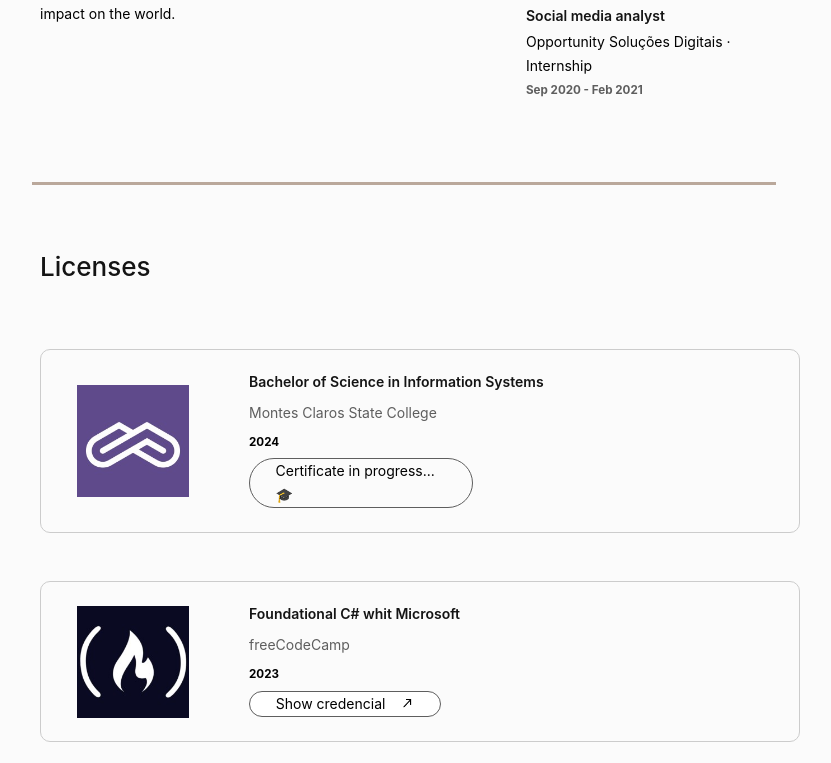
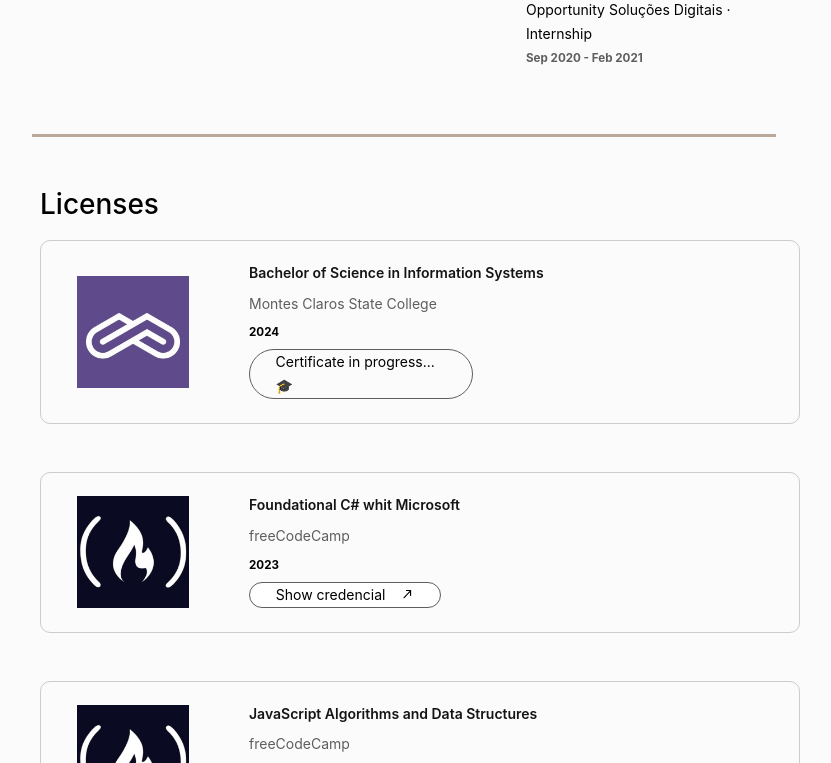
Before and after one commit to DanielBorgesDev/portifolio, a React (Create React App) app: page / in a window 1280 px wide. Shown: the part 717-1480 px from the top of the page, without its empty margins (236-1067 px from the left). Built offline with nearby package versions, Linux system fonts and the light colour scheme.

Commit message:
fix: remove space betwen title and containers

```diff
--- a/src/styles/components/DividerWrapper/styles.ts
+++ b/src/styles/components/DividerWrapper/styles.ts
@@ -3,7 +3,7 @@ import { Styles } from "../../Styles";
 
 export const ContainerDivider = styled.div`
     max-width: 792px;
-    padding:4rem 1.5rem;
+    padding:3rem 1.5rem;
     @media (${Styles.devices.mobileL}) {
         padding:4rem 0rem;
   }
--- a/src/styles/components/Licenses/index.tsx
+++ b/src/styles/components/Licenses/index.tsx
@@ -3,8 +3,10 @@ import FreeCodeCampIcon from "../../../assets/free_code_camp_logo.jpeg";
 import arrowIcon from "../../../assets/northEastArow.png";
 
 import {
-  CenteredContainerLicenses,
+  SectionLicenses,
+  TitleLicenses,
   ContainerLicenses,
+  LicenseItem,
   IconWrapper,
   ImageStyled,
   LinkedInButton,
@@ -16,9 +18,10 @@ import {
 
 const Licenses = () => {
   return (
-    <CenteredContainerLicenses>
-      <h2>Licenses</h2>
+    <SectionLicenses>
+      <TitleLicenses>Licenses</TitleLicenses>
       <ContainerLicenses>
+        <LicenseItem>
           <IconWrapper>
             <ImageStyled src={UniIcon} alt="Icon unimontes" />
           </IconWrapper>
@@ -30,9 +33,9 @@ const Licenses = () => {
               <p>Certificate in progress...🎓</p>
             </SimpleText>
           </TextsLicenses>
-      </ContainerLicenses>
+        </LicenseItem>
 
-      <ContainerLicenses>
+        <LicenseItem>
           <IconWrapper>
             <ImageStyled src={FreeCodeCampIcon} alt="Icon freecodecamp" />
           </IconWrapper>
@@ -48,9 +51,9 @@ const Licenses = () => {
               <img src={arrowIcon} alt="arrow icons" />
             </LinkedInButton>
           </TextsLicenses>
-      </ContainerLicenses>
+        </LicenseItem>
 
-      <ContainerLicenses>
+        <LicenseItem>
           <IconWrapper>
             <ImageStyled src={FreeCodeCampIcon} alt="Icon freecodecamp" />
           </IconWrapper>
@@ -66,9 +69,9 @@ const Licenses = () => {
               <img src={arrowIcon} alt="arrow icons" />
             </LinkedInButton>
           </TextsLicenses>
-      </ContainerLicenses>
+        </LicenseItem>
 
-      <ContainerLicenses>
+        <LicenseItem>
           <IconWrapper>
             <ImageStyled src={FreeCodeCampIcon} alt="Icon freecodecamp" />
           </IconWrapper>
@@ -84,8 +87,9 @@ const Licenses = () => {
               <img src={arrowIcon} alt="arrow icons" />
             </LinkedInButton>
           </TextsLicenses>
+        </LicenseItem>
       </ContainerLicenses>
-    </CenteredContainerLicenses>
+    </SectionLicenses>
   );
 };
 export default Licenses;
--- a/src/styles/components/Licenses/styles.ts
+++ b/src/styles/components/Licenses/styles.ts
@@ -2,26 +2,33 @@ import styled from 'styled-components';
 import { Styles } from '../../Styles';
 
 
-export const CenteredContainerLicenses = styled.div`
+export const SectionLicenses = styled.section`
 max-width: 49.5rem;
+padding: 0 2rem;
+margin: 0 auto;
+`;
+export const TitleLicenses = styled.h2`
+  font-size: 2em;
+  color: #000;
+`;
+
+export const ContainerLicenses = styled.div`
 display: flex;
 flex-direction: column;
 justify-content: space-between;
 gap:3rem;
 align-items: flex-start;
-padding: 0 2rem;
-margin: 0 auto;
+`;
 
-
-`;export const ContainerLicenses = styled.div`
+export const LicenseItem = styled.div`
 max-height: 20.5rem;
 width: 760px;
 margin-bottom: 16px;
 display: flex;
+align-items: center;
 gap: 3rem;
 border: 1px solid #ccc;
 border-radius: 10px;
-align-items: center;
 padding: 1rem 2rem;
 margin: 0 auto;
 
```
Lines whose indentation alone changed are shown as unchanged.
